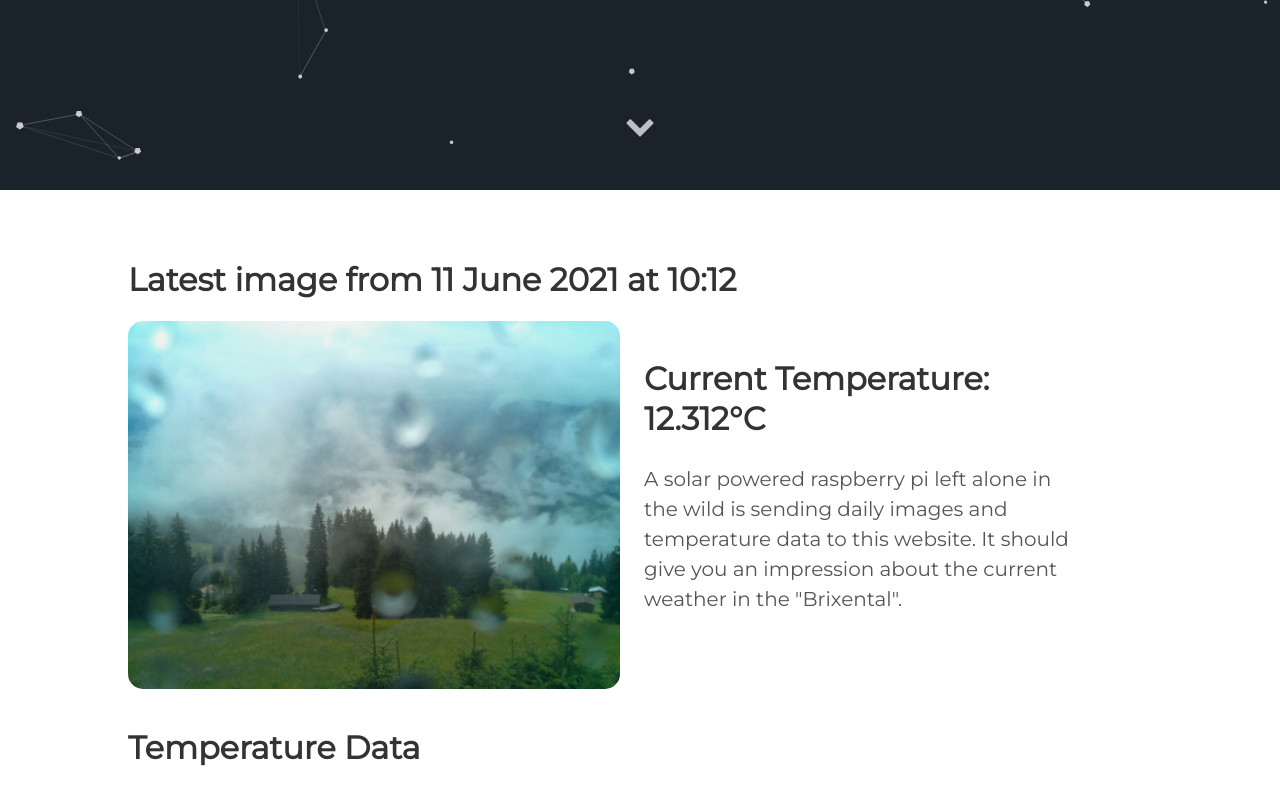
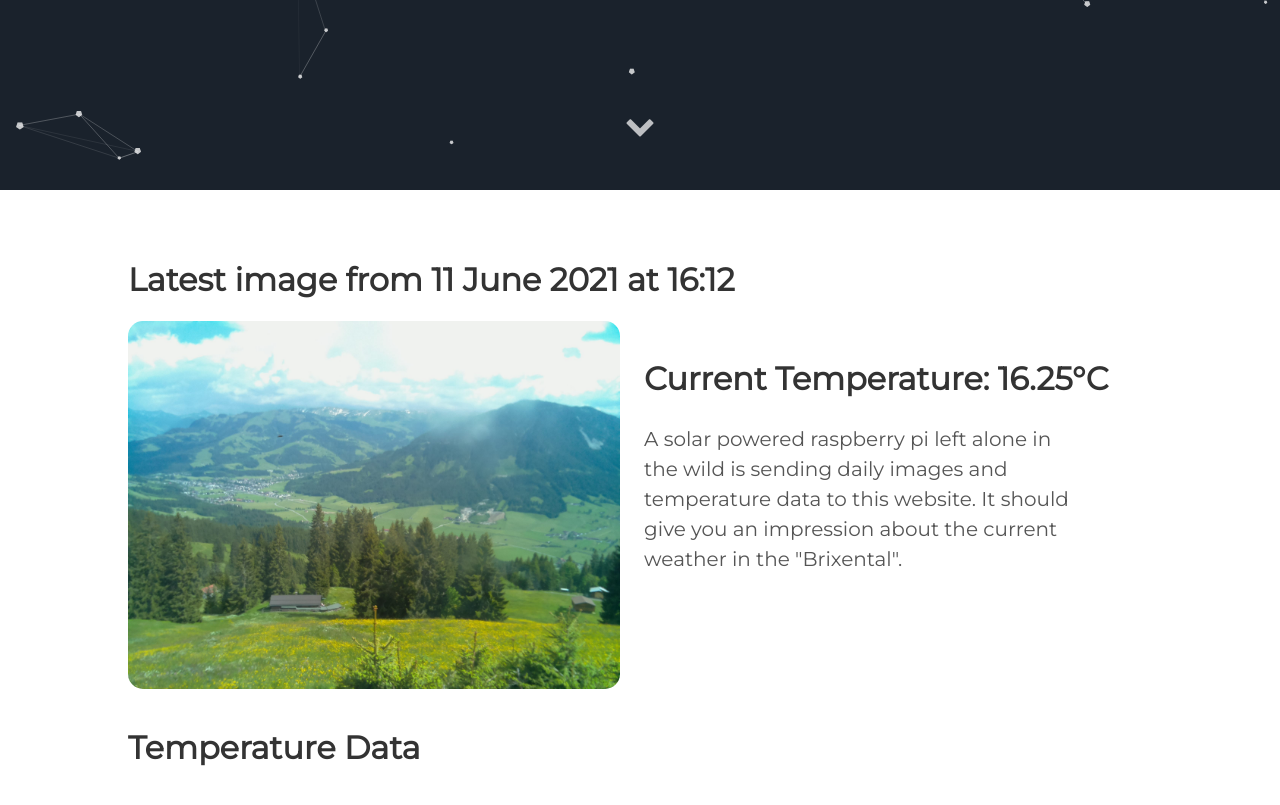
Before and after one commit to vektorious/vektorious.github.io, a Jekyll site: the page built from resources/huette.md, in a window 1280 px wide and 900 px high, scrolled down 710 px. Shown: the top 805 px of the window. Built offline with Jekyll 4.4.1, drawn with Linux system fonts in a browser that asks for light colours.

Commit message:
I'm a bot beep boop

```diff
--- a/resources/huette.md
+++ b/resources/huette.md
@@ -6,13 +6,13 @@
 description: 'Live image from the Austrian alps'
 twitter_text: ' '
 ---
-## Latest image from 11 June 2021 at 10:12
+## Latest image from 11 June 2021 at 16:12
 <div class="huette">
   <div class="huette-image">
     <img src="{{ "/assets/img/huette.jpg" | prepend: site.baseurl }}">
   </div>
   <div class="huette-text">
-        <h2>Current Temperature: 12.312°C</h2>
+        <h2>Current Temperature: 16.25°C</h2>
         <p>A solar powered raspberry pi left alone in the wild is sending daily images and temperature data to this website. It should give you an impression about the current weather in the "Brixental".</p>
 
   </div>
```
Also changed, not shown: rpi-script/2021-06-11_161102.txt (renamed from rpi-script/2021-06-11_101103.txt, +6 -5 lines), rpi-script/huette.md (+2 -2 lines), assets/img/huette.jpg, assets/img/temp_plot.png, rpi-script/temp_plot.png, 1 other file.
